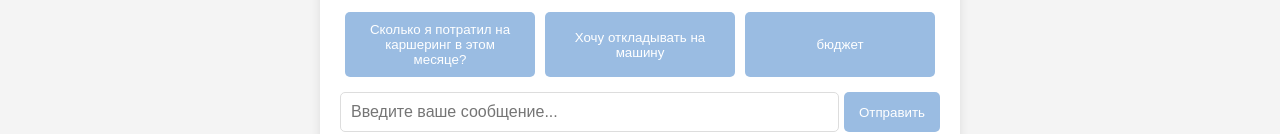
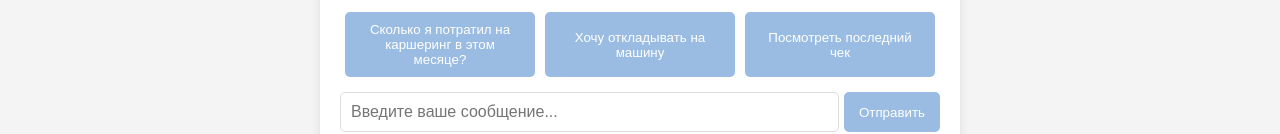
Before and after one commit to glebgol/belkart-hackathon, a website: page chat.html in a window 1280 px wide. Shown: the part 573-707 px from the top of the page. Drawn offline with Linux system fonts and the light colour scheme.

Commit message:
test commit

```diff
--- a/chat.html
+++ b/chat.html
@@ -240,7 +240,7 @@
   const responsesMap = new Map([
     ["Сколько я потратил на каршеринг в этом месяце?", "На каршеринг вы потратили 300 рублей в этом месяце. И это на 50 рублей больше чем в прошлом месяце!"],
     ["Хочу откладывать на машину", "В месяц в среднем вы способны откладывать до 979 рублей, что в год примерно 11748. Этого хватит на део матиз"],
-    ["бюджет", "У вас есть конкретные вопросы о бюджете?"],
+    ["Посмотреть последний чек", "11.10.2024 Оплата метро - 0.9 рублей"],
   ]);
 
   // Функция для отображения сообщений из localStorage
```
